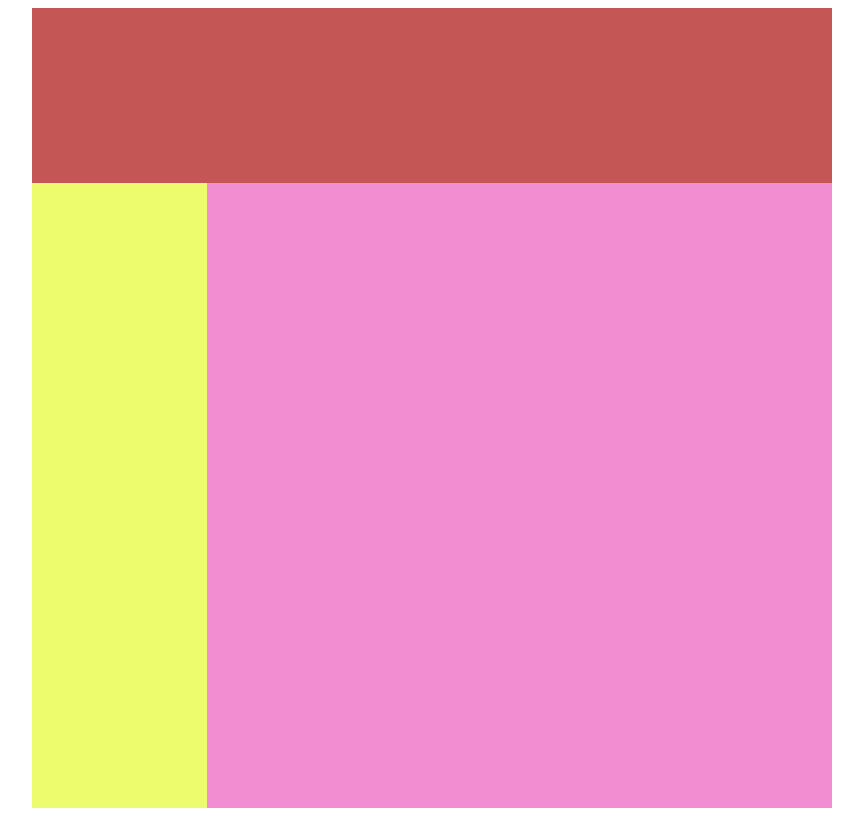
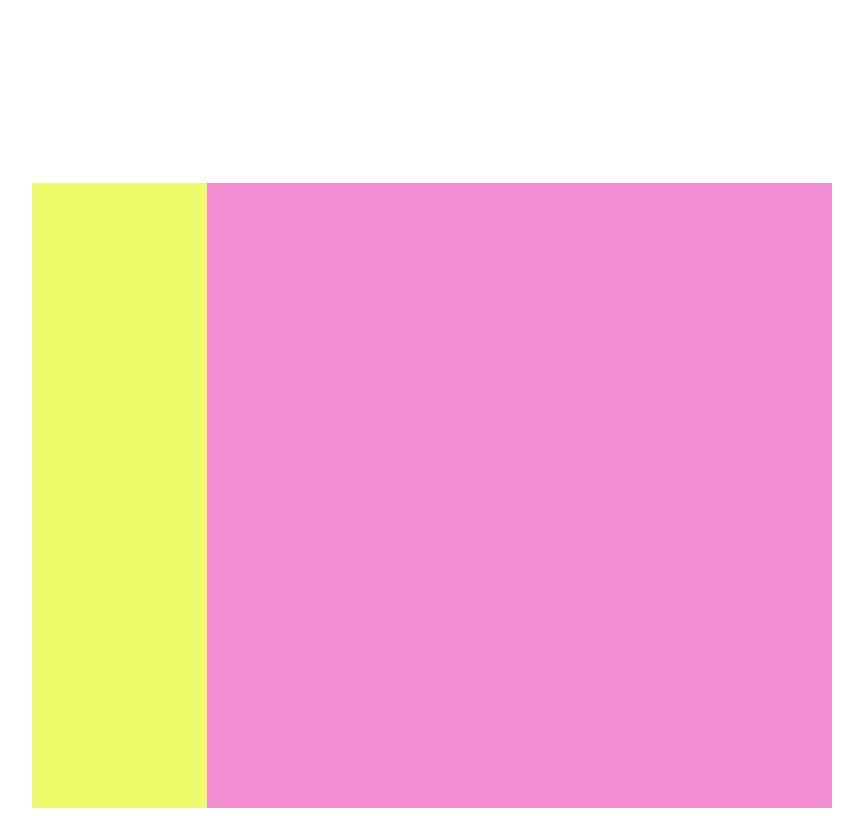
Before and after one commit to Bakteriofag/lovecraft-strona-internetowa-projekt-na-informatyke, a plain HTML site: page Index.html in a window 1280 px wide. Shown: the whole page, without its empty margins (208-1071 px from the left). Drawn offline with Linux system fonts and the light colour scheme.

Commit message:
przezroczystosc

```diff
--- a/Index.html
+++ b/Index.html
@@ -11,7 +11,7 @@
 <body>
 	<div style="text-align:center; width:800px; margin-left:auto; margin-right:auto;">
 		<table border="0" cellspacing="0" cellpadding="0">
- 		<tr style="background-color:#c55656">
+ 		<tr style="background-color:#c5565600">
  			<td height="175" colspan="2">&nbsp;</td>
  		</tr>
  		<tr>
```
